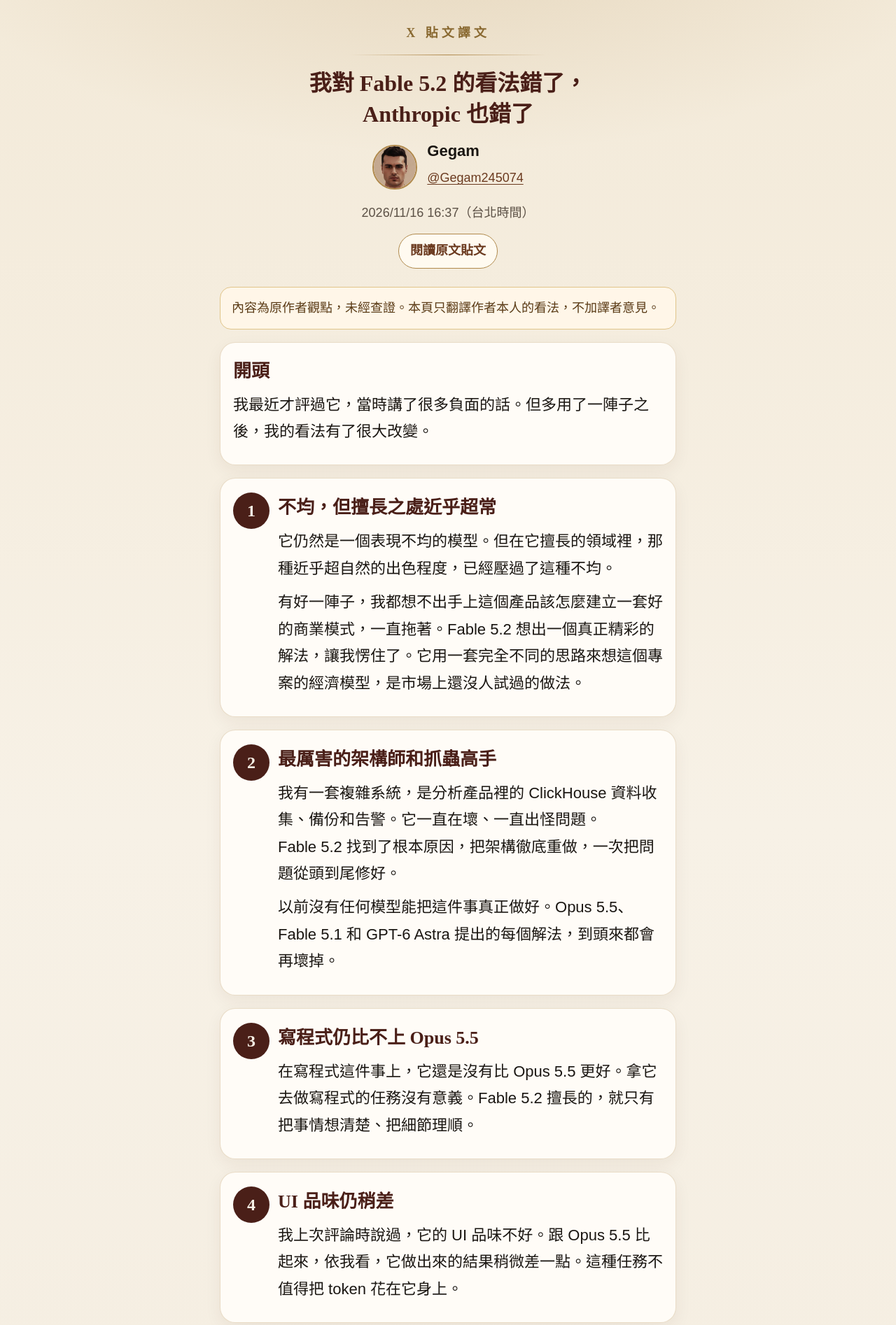
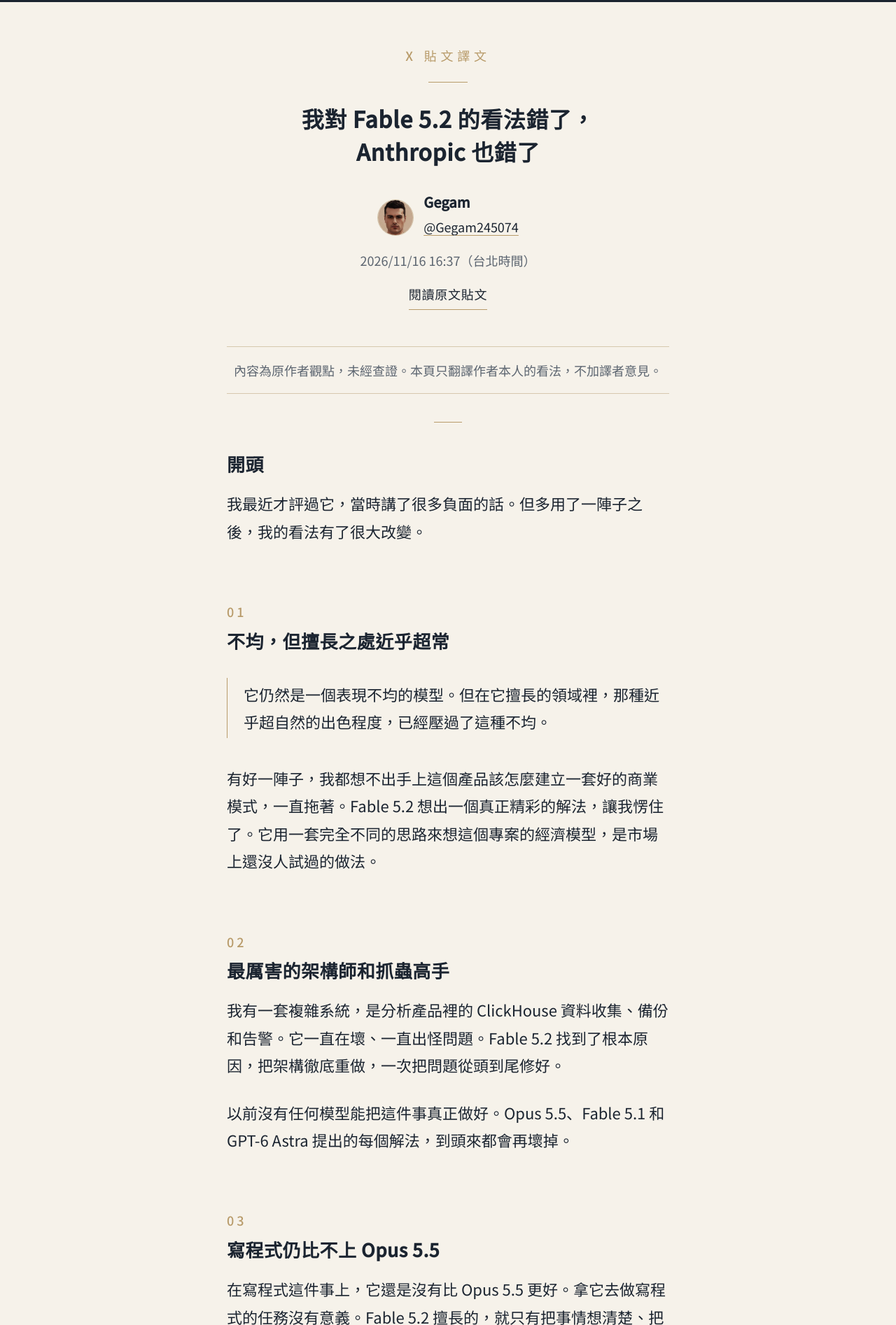
Before and after one commit to jessetsai1024/jt-pages, a plain HTML site: page translate-gegam245074-fable-5-2/index.html in a window 1280 px wide. Shown: the top 1894 px of the page at 70% size. Drawn offline with Linux system fonts and the light colour scheme.

Commit message:
Redesign translate-gegam245074-fable-5-2 in a magazine style

```diff
--- a/translate-gegam245074-fable-5-2/index.html
+++ b/translate-gegam245074-fable-5-2/index.html
@@ -4,6 +4,9 @@
 <meta charset="utf-8">
 <meta name="viewport" content="width=device-width, initial-scale=1">
 <title>譯文：我對 Fable 5.2 的看法錯了，Anthropic 也錯了｜Gegam</title>
+<link rel="preconnect" href="https://fonts.googleapis.com">
+<link rel="preconnect" href="https://fonts.gstatic.com" crossorigin>
+<link href="https://fonts.googleapis.com/css2?family=Noto+Sans+TC:wght@400;500&family=Noto+Serif+TC:wght@400;500;600;700&display=swap" rel="stylesheet">
 <style>
 *{box-sizing:border-box}
 html{-webkit-text-size-adjust:100%;text-size-adjust:100%}
@@ -11,38 +14,45 @@ body{
   margin:0;
   font-family:"Noto Sans TC","PingFang TC","Microsoft JhengHei",sans-serif;
   font-size:22px;
-  line-height:1.75;
-  color:#1a1612;
-  background:
-    radial-gradient(1200px 500px at 50% -80px,rgba(176,137,76,.18),transparent 60%),
-    linear-gradient(180deg,#f3ead9 0%,#f7f1e6 28%,#efe6d6 100%);
+  line-height:1.8;
+  color:#1B2430;
+  background:#F6F2EA;
   overflow-x:hidden;
+  border-top:3px solid #1B2430;
 }
 .nw{white-space:nowrap}
-main{max-width:680px;margin:0 auto;padding:16px 14px 64px}
-header{text-align:center;padding:8px 2px 4px}
+main{
+  max-width:680px;
+  margin:0 auto;
+  padding:48px 24px 96px;
+}
+header{
+  text-align:center;
+  padding:12px 0 8px;
+}
 .kicker{
   font-family:"Noto Serif TC","Noto Sans TC",serif;
   font-size:18px;
-  letter-spacing:.28em;
-  color:#8a6a32;
-  font-weight:700;
-  margin:8px 0 14px;
+  letter-spacing:.32em;
+  color:#B89B6A;
+  font-weight:500;
+  margin:0 0 22px;
 }
 .rule{
+  width:56px;
   height:1px;
   border:0;
-  background:linear-gradient(90deg,transparent,#b0894c,transparent);
-  margin:0 auto 18px;
-  max-width:280px;
+  background:#B89B6A;
+  margin:0 auto 28px;
 }
 h1{
   font-family:"Noto Serif TC","Noto Sans TC",serif;
   font-size:32px;
-  line-height:1.4;
-  margin:10px 0 16px;
-  color:#4a1f18;
-  font-weight:700;
+  font-weight:600;
+  line-height:1.45;
+  letter-spacing:.02em;
+  margin:0 0 36px;
+  color:#1B2430;
   overflow-wrap:anywhere;
 }
 .author{
@@ -51,123 +61,161 @@ h1{
   justify-content:center;
   gap:14px;
   text-align:left;
-  margin:0 auto 12px;
+  margin:0 auto 6px;
   max-width:420px;
 }
 .author img{
-  width:64px;height:64px;
+  width:52px;height:52px;
   border-radius:50%;
   object-fit:cover;
-  border:2px solid #b0894c;
-  flex:0 0 64px;
+  border:1px solid #D6C8AE;
+  flex:0 0 52px;
 }
-.author .name{font-weight:800;font-size:22px;line-height:1.3}
-.author .meta{font-size:18px;color:#5c5146;margin-top:2px}
-.when{font-size:18px;color:#5c5146;margin:0 0 6px}
-.author a,.src a,footer a,.note a{
-  color:#6b3a1f;
+.author .name{
+  font-family:"Noto Serif TC","Noto Sans TC",serif;
+  font-weight:600;
+  font-size:20px;
+  line-height:1.35;
+  color:#1B2430;
+}
+.author .meta{font-size:18px;color:#5C6570;margin-top:0}
+.when{
+  font-size:18px;
+  color:#5C6570;
+  margin:10px 0 6px;
+}
+a{
+  color:#1B2430;
+  text-decoration-color:#B89B6A;
   text-decoration-thickness:1px;
-  text-underline-offset:3px;
+  text-underline-offset:4px;
 }
-.author a{
+.author a,.orig,.src a,footer a,.note a{
   display:inline-flex;
   align-items:center;
   min-height:44px;
 }
 .orig{
-  display:inline-flex;
-  align-items:center;
   justify-content:center;
-  min-height:44px;
-  padding:8px 16px;
-  margin:8px 0 4px;
-  border:1px solid #b0894c;
-  border-radius:999px;
-  color:#6b3a1f;
+  padding:0;
+  margin:4px 0 8px;
+  border:0;
+  border-bottom:1px solid #B89B6A;
+  border-radius:0;
+  background:none;
+  color:#1B2430;
   text-decoration:none;
   font-size:18px;
-  font-weight:700;
-  background:#fffaf0;
+  font-weight:500;
+  letter-spacing:.04em;
 }
 .disclaimer{
-  background:#fff6e8;
-  border:1px solid #e0c48a;
-  border-radius:16px;
-  padding:14px 16px;
-  margin:18px 0;
   font-size:18px;
-  color:#5a3b16;
+  line-height:1.7;
+  color:#5C6570;
+  margin:36px 0 0;
+  padding:18px 0;
+  border-top:1px solid #D6C8AE;
+  border-bottom:1px solid #D6C8AE;
+  text-align:center;
 }
-.card{
-  background:#fffcf7;
-  border-radius:22px;
-  padding:20px 18px 18px;
-  margin:18px 0;
-  box-shadow:0 8px 24px rgba(74,31,24,.06);
-  border:1px solid rgba(176,137,76,.28);
+.ornament{
+  width:40px;
+  height:1px;
+  border:0;
+  background:#B89B6A;
+  margin:40px auto;
 }
-.card p{margin:.45em 0}
+article p,.thread p,.src p,blockquote p{
+  margin:0 0 1.25em;
+}
 h2{
   font-family:"Noto Serif TC","Noto Sans TC",serif;
   font-size:26px;
-  line-height:1.4;
-  margin:.1em 0 .4em;
-  color:#4a1f18;
+  font-weight:600;
+  line-height:1.45;
+  letter-spacing:.02em;
+  margin:0 0 .7em;
+  color:#1B2430;
 }
-.pt{
-  display:grid;
-  grid-template-columns:52px 1fr;
-  column-gap:12px;
-  align-items:start;
+.point,.closing,.thread,.src{
+  margin:0;
+  padding:0;
 }
+.point{padding-top:8px}
 .num{
-  width:52px;height:52px;
-  border-radius:50%;
-  display:flex;align-items:center;justify-content:center;
-  background:#4a1f18;
-  color:#f7f1e6;
-  font-family:"Noto Serif TC",serif;
-  font-size:24px;
-  font-weight:700;
-  flex:0 0 52px;
+  font-family:"Noto Serif TC","Noto Sans TC",serif;
+  font-size:18px;
+  letter-spacing:.22em;
+  color:#B89B6A;
+  font-weight:500;
+  margin:2.4em 0 .35em;
 }
-.pt h2{margin-top:.15em}
-.verdict{
-  background:linear-gradient(180deg,#fffaf3,#f8efe0);
-  border-color:#c4a266;
+.lead{
+  font-size:22px;
+  line-height:1.8;
 }
+blockquote{
+  margin:1.6em 0 1.7em;
+  padding:.15em 0 .15em 1.05em;
+  border-left:1px solid #B89B6A;
+  font-family:"Noto Serif TC","Noto Sans TC",serif;
+  font-size:22px;
+  line-height:1.8;
+  color:#1B2430;
+}
+.closing h2{margin-top:.2em}
+.thread h2,.src h2{margin-top:0}
 .context{
-  background:#f3eee6;
-  border-radius:16px;
-  padding:14px 16px;
-  margin:0 0 14px;
+  margin:1.2em 0 1.5em;
+  padding:.2em 0 .2em 1.05em;
+  border-left:1px solid #D6C8AE;
+  background:none;
+  border-radius:0;
   font-size:20px;
-  color:#3f362e;
+  color:#3E4650;
 }
-.context .who{font-size:18px;font-weight:800;color:#6b3a1f;margin-bottom:6px}
+.context .who{
+  font-family:"Noto Serif TC","Noto Sans TC",serif;
+  font-size:18px;
+  font-weight:600;
+  color:#5C6570;
+  letter-spacing:.02em;
+  margin:0 0 .55em;
+}
 .cut{
-  background:#fff6e8;
-  border-left:4px solid #b0894c;
-  border-radius:0 14px 14px 0;
-  padding:12px 14px;
   font-size:18px;
-  color:#5a3b16;
-  margin-top:12px;
+  line-height:1.7;
+  color:#5C6570;
+  margin:1.2em 0 1em;
+  padding:.15em 0 .15em 1.05em;
+  border-left:1px solid #B89B6A;
+  background:none;
+  border-radius:0;
 }
 .note{
   font-size:18px;
-  color:#5c5146;
-  margin-top:8px;
+  line-height:1.7;
+  color:#5C6570;
+  margin:0 0 1em;
 }
-.src ol{list-style:none;padding:0;margin:0;counter-reset:src}
+.src ol{list-style:none;padding:0;margin:.4em 0 0;counter-reset:src}
 .src li{
   display:grid;
   grid-template-columns:1.6em 1fr;
   column-gap:8px;
   align-items:start;
-  margin:2px 0;
+  margin:0;
 }
-.src li::before{counter-increment:src;content:counter(src) ".";font-weight:700;padding-top:10px;font-size:18px}
+.src li::before{
+  counter-increment:src;
+  content:counter(src) ".";
+  font-family:"Noto Serif TC",serif;
+  font-weight:500;
+  color:#B89B6A;
+  padding-top:10px;
+  font-size:18px;
+}
 .src a{
   display:block;
   min-height:44px;
@@ -175,13 +223,14 @@ h2{
   font-size:18px;
   overflow-wrap:anywhere;
   word-break:break-word;
-  line-height:1.5;
+  line-height:1.6;
 }
 footer{
   text-align:center;
   font-size:18px;
-  color:#5c5146;
+  color:#5C6570;
   padding:8px 8px 0;
+  margin-top:8px;
 }
 </style>
 </head>
@@ -192,7 +241,7 @@ footer{
   <hr class="rule">
   <h1>我對 <span class="nw">Fable 5.2</span> 的<span class="nw">看法錯了</span>，<br>Anthropic 也錯了</h1>
   <div class="author">
-    <img src="img/gegam.jpg" alt="Gegam 的頭像" width="64" height="64">
+    <img src="img/gegam.jpg" alt="Gegam 的頭像" width="52" height="52">
     <div>
       <div class="name">Gegam</div>
       <div class="meta"><a href="https://x.com/Gegam245074" target="_blank" rel="noopener">@Gegam245074</a></div>
@@ -204,91 +253,71 @@ footer{
 
 <p class="disclaimer">內容為原作者觀點，未經查證。本頁只翻譯作者本人的看法，不加譯者意見。</p>
 
-<section class="card">
+<hr class="ornament">
+
+<article>
+  <section>
     <h2>開頭</h2>
-  <p>我最近才評過它，當時講了很多負面的話。但多用了一陣子之後，我的看法有了很大改變。</p>
+    <p class="lead">我最近才評過它，當時講了很多負面的話。但多用了一陣子之後，我的看法有了很大改變。</p>
   </section>
 
-<section class="card">
-  <div class="pt">
-    <div class="num">1</div>
-    <div>
+  <section class="point">
+    <p class="num">01</p>
     <h2>不均，但擅長之處<span class="nw">近乎超常</span></h2>
-      <p>它仍然是一個表現不均的模型。但在它擅長的領域裡，那種近乎超自然的出色程度，已經壓過了這種不均。</p>
+    <blockquote>它仍然是一個表現不均的模型。但在它擅長的領域裡，那種近乎超自然的出色程度，已經壓過了這種不均。</blockquote>
     <p>有好一陣子，我都想不出手上這個產品該怎麼建立一套好的商業模式，一直拖著。<span class="nw">Fable 5.2</span> 想出一個真正精彩的解法，讓我愣住了。它用一套完全不同的思路來想這個專案的經濟模型，是市場上還沒人試過的做法。</p>
-    </div>
-  </div>
   </section>
 
-<section class="card">
-  <div class="pt">
-    <div class="num">2</div>
-    <div>
+  <section class="point">
+    <p class="num">02</p>
     <h2>最厲害的架構師和<span class="nw">抓蟲高手</span></h2>
     <p>我有一套複雜系統，是<span class="nw">分析</span>產品裡的 ClickHouse 資料收集、備份和告警。它一直在壞、一直出怪問題。<span class="nw">Fable 5.2</span> 找到了根本原因，把架構徹底重做，一次把問題從頭到尾修好。</p>
     <p>以前沒有任何模型能把這件事真正做好。<span class="nw">Opus 5.5</span>、<span class="nw">Fable 5.1</span> 和 <span class="nw">GPT-6 Astra</span> 提出的每個解法，到頭來都會再壞掉。</p>
-    </div>
-  </div>
   </section>
 
-<section class="card">
-  <div class="pt">
-    <div class="num">3</div>
-    <div>
+  <section class="point">
+    <p class="num">03</p>
     <h2>寫程式仍比不上 <span class="nw">Opus 5.5</span></h2>
-      <p>在寫程式這件事上，它還是沒有比 <span class="nw">Opus 5.5</span> 更好。拿它去做寫程式的任務沒有意義。<span class="nw">Fable 5.2</span> 擅長的，就只有把事情<span class="nw">想清楚</span>、把細節理順。</p>
-    </div>
-  </div>
+    <p>在寫程式這件事上，它還是沒有比 <span class="nw">Opus 5.5</span> 更好。拿它去做寫程式的任務沒有意義。<span class="nw">Fable 5.2</span> 擅長的，就只有把事情<span class="nw">想清楚</span>、把細節<span class="nw">理順</span>。</p>
   </section>
 
-<section class="card">
-  <div class="pt">
-    <div class="num">4</div>
-    <div>
+  <section class="point">
+    <p class="num">04</p>
     <h2>UI 品味仍稍差</h2>
-      <p>我上次評論時說過，它的 UI 品味不好。跟 <span class="nw">Opus 5.5</span> 比起來，依我看，它做出來的結果稍微差一點。這種任務不值得把 token 花在它身上。</p>
-    </div>
-  </div>
+    <p>我上次評論時說過，它的 UI 品味<span class="nw">不好</span>。跟 <span class="nw">Opus 5.5</span> 比起來，依我看，它做出來的結果稍微差一點。這種任務不值得把 token 花在它身上。</p>
   </section>
 
-<section class="card">
-  <div class="pt">
-    <div class="num">5</div>
-    <div>
+  <section class="point">
+    <p class="num">05</p>
     <h2>變快了</h2>
-      <p><span class="nw">Fable 5.2</span> 用起來感覺比 <span class="nw">Opus 5.5</span> 快。在中等努力程度（medium effort）時，快得像閃電。</p>
-    </div>
-  </div>
+    <p><span class="nw">Fable 5.2</span> 用起來感覺比 <span class="nw">Opus 5.5</span> 快。在中等努力程度（<span class="nw">medium effort</span>）時，快得像閃電。</p>
   </section>
 
-<section class="card">
-  <div class="pt">
-    <div class="num">6</div>
-    <div>
+  <section class="point">
+    <p class="num">06</p>
     <h2>文筆又回到<span class="nw">「Claude 腔」</span></h2>
     <p><span class="nw">Fable 5.2</span> 又回到它那套糟糕的「Claude 腔」（Claudish）了。它寫的東西讀起來很痛苦。跟 <span class="nw">Opus 5.5</span> 比，這明顯是退步。</p>
     <p>但是！因為 Fable 開始在某些問題上展現精彩表現，我在聊天模式下反而更常找它了。</p>
-    </div>
-  </div>
   </section>
 
-<section class="card">
-  <div class="pt">
-    <div class="num">7</div>
-    <div>
+  <section class="point">
+    <p class="num">07</p>
     <h2>長時間代理任務比較差</h2>
-      <p>在需要長時間自主執行的代理任務（long-horizon agentic tasks）上，它也比 <span class="nw">Opus 5.5</span> 差。有時我會發現它變懶，每走一小步就停下來。這一點在中等努力程度時最明顯。</p>
-    </div>
-  </div>
+    <p>在需要長時間自主執行的代理任務（long-horizon agentic tasks）上，它也比 <span class="nw">Opus 5.5</span> 差。有時我會發現它變懶，每走一小步就停下來。這一點在中等努力程度時<span class="nw">最明顯</span>。</p>
   </section>
 
-<section class="card verdict">
+  <hr class="ornament">
+
+  <section class="closing">
     <h2>結論</h2>
     <p>Anthropic 為 Fable 做的行銷方向是錯的。有些評測成績顯然<span class="nw">灌水了</span>，跟你實際工作看到的<span class="nw">對不上</span>。他們應該把 <span class="nw">Fable 5.2</span> 定位成架構師、分析師和協調者。這樣使用者就會用在對的地方，也就不會出現那麼多負評。</p>
-  <p>Anthropic 在發布時，沒有充分凸顯這個模型最大的長處。<span class="nw">我認為</span>，這又是他們溝通上的一次失敗。</p>
+    <blockquote>Anthropic 在發布時，沒有充分凸顯這個模型最大的長處。<span class="nw">我認為</span>，這又是他們溝通上的一次失敗。</blockquote>
   </section>
+</article>
 
-<section class="card">
+<hr class="ornament">
+
+<section class="thread">
   <h2>作者在討論串的回覆</h2>
   <p class="note">2026/11/16 16:51（台北時間），回覆 @harden_369741。</p>
   <a class="orig" href="https://x.com/Gegam245074/status/2122251294521872730" target="_blank" rel="noopener">查看這則回覆</a>
@@ -301,7 +330,9 @@ footer{
   <p class="note">討論串另外還有其他人留言。那些不是作者本人的看法，本頁沒有翻譯。</p>
 </section>
 
-<section class="card src">
+<hr class="ornament">
+
+<section class="src">
   <h2>說明與來源</h2>
   <p class="note">這則貼文沒有附圖，也沒有引用其他貼文，也不是 X 長文（Article）。</p>
   <ol>
```
Lines whose indentation alone changed are shown as unchanged.
